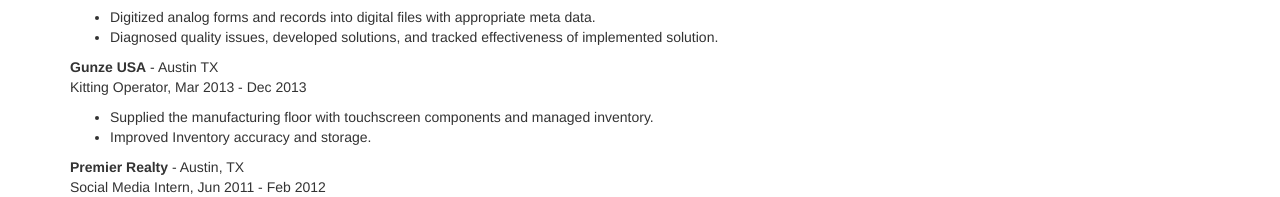
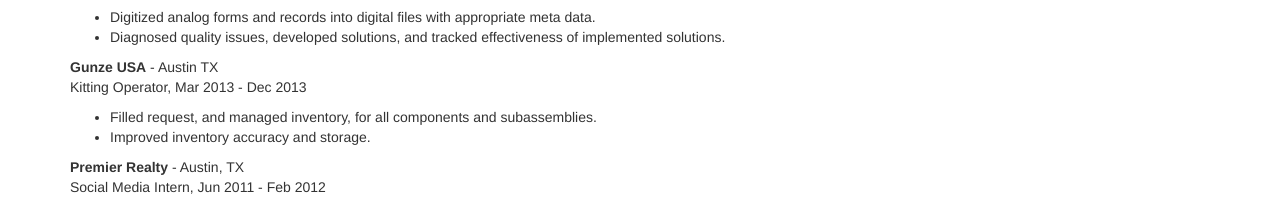
Before and after one commit to breinhoh/breinhoh.github.io, a plain HTML site: page index.html in a window 1280 px wide. Shown: the part 387-584 px from the top of the page. Drawn offline with Linux system fonts and the light colour scheme.

Commit message:
cleaned up text in job history

```diff
--- a/index.html
+++ b/index.html
@@ -27,12 +27,12 @@
 		<p><b>Teacher Retirement System</b> - Austin, TX<br>Document Imaging Specialist, Dec 2013 - Oct 2015</p>
 		<ul>
 			<li>Digitized analog forms and records into digital files with appropriate meta data.</li>
-			<li>Diagnosed quality issues, developed solutions, and tracked effectiveness of implemented solution.</li>
+			<li>Diagnosed quality issues, developed solutions, and tracked effectiveness of implemented solutions.</li>
 		</ul>
 		<p><b>Gunze USA</b> - Austin TX<br>Kitting Operator, Mar 2013 - Dec 2013</p>
 		<ul>
-			<li>Supplied the manufacturing floor with touchscreen components and managed inventory.</li>
-			<li>Improved Inventory accuracy and storage.</li>
+			<li>Filled request, and managed inventory, for all components and subassemblies.</li>
+			<li>Improved inventory accuracy and storage.</li>
 		</ul>
 		<p><b>Premier Realty</b> - Austin, TX<br>Social Media Intern, Jun 2011 - Feb 2012</p>
 		<ul>
```
